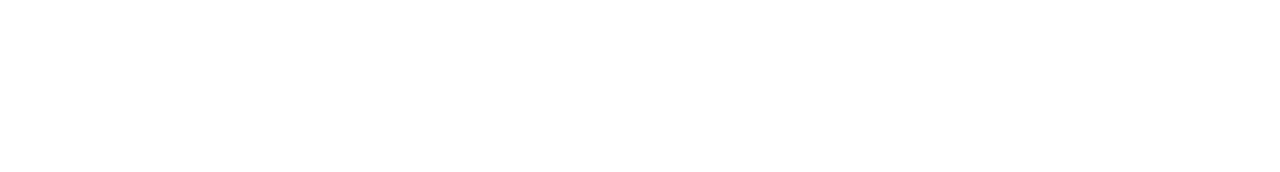
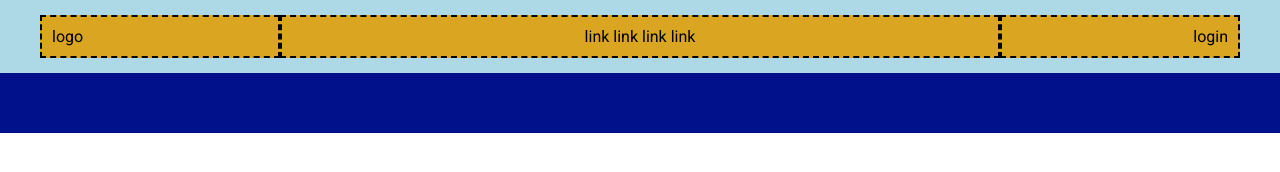
Before and after one commit to TiffanyElizabeth/htmlcss-struttura-discord, a plain HTML site: page index.html in a window 1280 px wide. Drawn offline with Linux system fonts and the light colour scheme.

Commit message:
feat: add header-top

```diff
--- a/css/style.css
+++ b/css/style.css
@@ -10,3 +10,48 @@
 /*-------------------
     GENERAL
 --------------------*/
+.container {
+    max-width: 1200px;
+    margin-left: auto;
+    margin-right: auto;
+    font-family: "Roboto", sans-serif;
+}
+
+/*-------------------
+    HEADER
+--------------------*/
+.header-top {
+    background-color: #ADD8E6;
+    padding: 15px 0;
+}
+
+.header-top > .container {
+    display: flex;
+    background-color: #DAA520;
+}
+
+.header-top .logo,
+.header-top nav,
+.header-top .login {
+    border: 2px dashed black;
+    padding: 10px;
+}
+
+.header-top .logo,
+.header-top .login {
+    width: 20%;
+}
+
+.header-top .login {
+    text-align: right;
+}
+
+.header-top nav {
+    flex-grow: 1;
+    text-align: center;
+}
+
+.header-bottom {
+    background-color: #01118B;
+    padding: 30px 0;
+}
--- a/index.html
+++ b/index.html
@@ -4,6 +4,23 @@
     <meta charset="UTF-8">
     <meta name="viewport" content="width=device-width", initial-scale="1.0">
     <title>Struttura Discord</title>
+        <!-- Google Fonts -->
+        <link rel="preconnect" href="https://fonts.googleapis.com">
+        <link rel="preconnect" href="https://fonts.gstatic.com" crossorigin>
+        <link href="https://fonts.googleapis.com/css2?family=Roboto:ital,wght@0,100;0,300;0,400;0,500;0,700;0,900;1,100;1,300;1,400;1,500;1,700;1,900&display=swap" rel="stylesheet">
+        <!-- /Google Fonts -->
     <link rel="stylesheet" href="css/style.css">
 </head>
+<body>
+    <header>
+        <div class="header-top">
+            <div class="container">
+                <div class="logo">logo</div>
+                <nav>link link link link</nav>
+                <div class="login">login</div>
+            </div>
+        </div>
+        <div class="header-bottom"></div>
+    </header>
+</body>
 </html>
```
